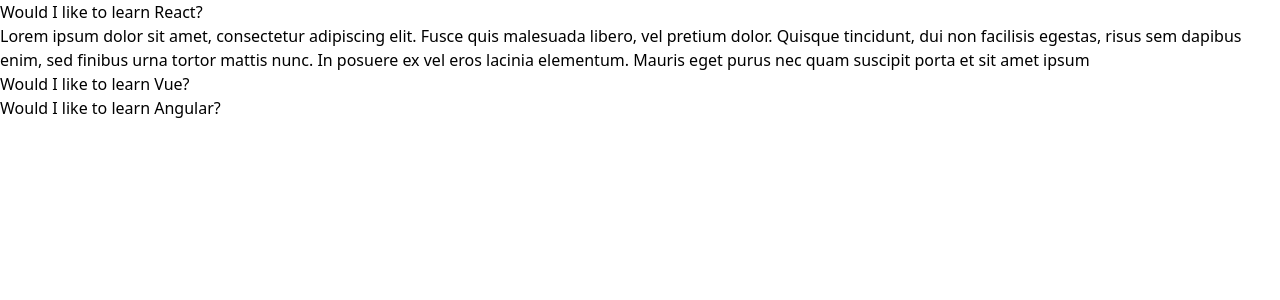
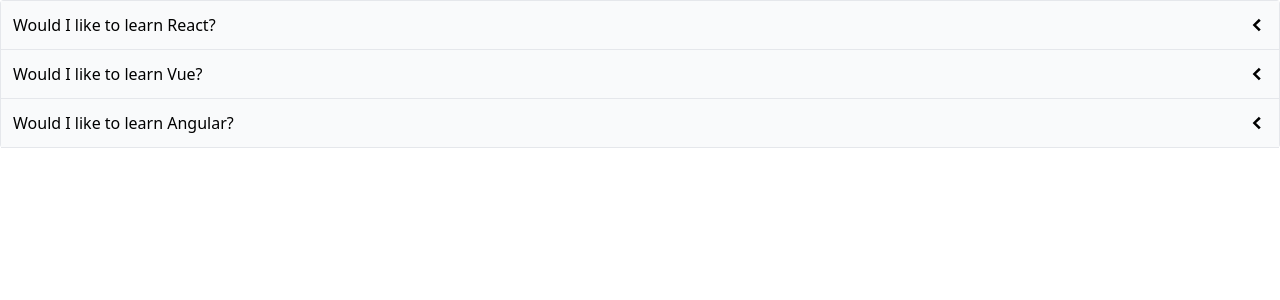
Before and after one commit to gvpinto/reactjs-comps, a React (Create React App) app: page / in a window 1280 px wide. Shown: the top 300 px of the page. Built offline with nearby package versions, Linux system fonts and the light colour scheme.

Commit message:
Section 11 Complete

```diff
--- a/src/components/Accordion.js
+++ b/src/components/Accordion.js
@@ -1,21 +1,46 @@
+import { GoChevronDown, GoChevronLeft } from "react-icons/go";
 import { useState } from "react";
 
 function Accordion({ items }) {
 
-    const [expandedIndex, setExpandedIndex] = useState(0);
+    const [expandedIndex, setExpandedIndex] = useState(-1);
+
+    const handleClick = (nextIndex) => {
+
+        setExpandedIndex(currentExpandedIndex => {
+            if (currentExpandedIndex === nextIndex) {
+                return -1;
+            } else {
+                return nextIndex;
+            }
+        });
+
+        // if (expandedIndex === nextIndex) {
+        //     setExpandedIndex(-1);
+        // } else {
+        //     setExpandedIndex(nextIndex);
+        // }
+
+    };
 
     const renderedItems = items.map((item, index) => {
         const isExpanded = index === expandedIndex;
 
+        const icon = <span className="text-xl">{isExpanded ? <GoChevronDown /> : <GoChevronLeft />}</span>;
+
         return (
-            <div key={item.id} onClick={() => setExpandedIndex(index)}>
-                <div>{item.label}</div>
-                {isExpanded && <div>{item.content}</div>}
+            <div key={item.id} onClick={() => handleClick(index)}>
+                <div className="flex justify-between p-3 bg-gray-50 border-b items-center cursor-pointer">
+                    {item.label}
+                    {icon}
+                </div>
+
+                {isExpanded && <div className="border-b p-5">{item.content}</div>}
             </div>
         );
     });
     return (
-        <div>{renderedItems}</div>
+        <div className="border-x border-t rounded">{renderedItems}</div>
     );
 }
 
```
